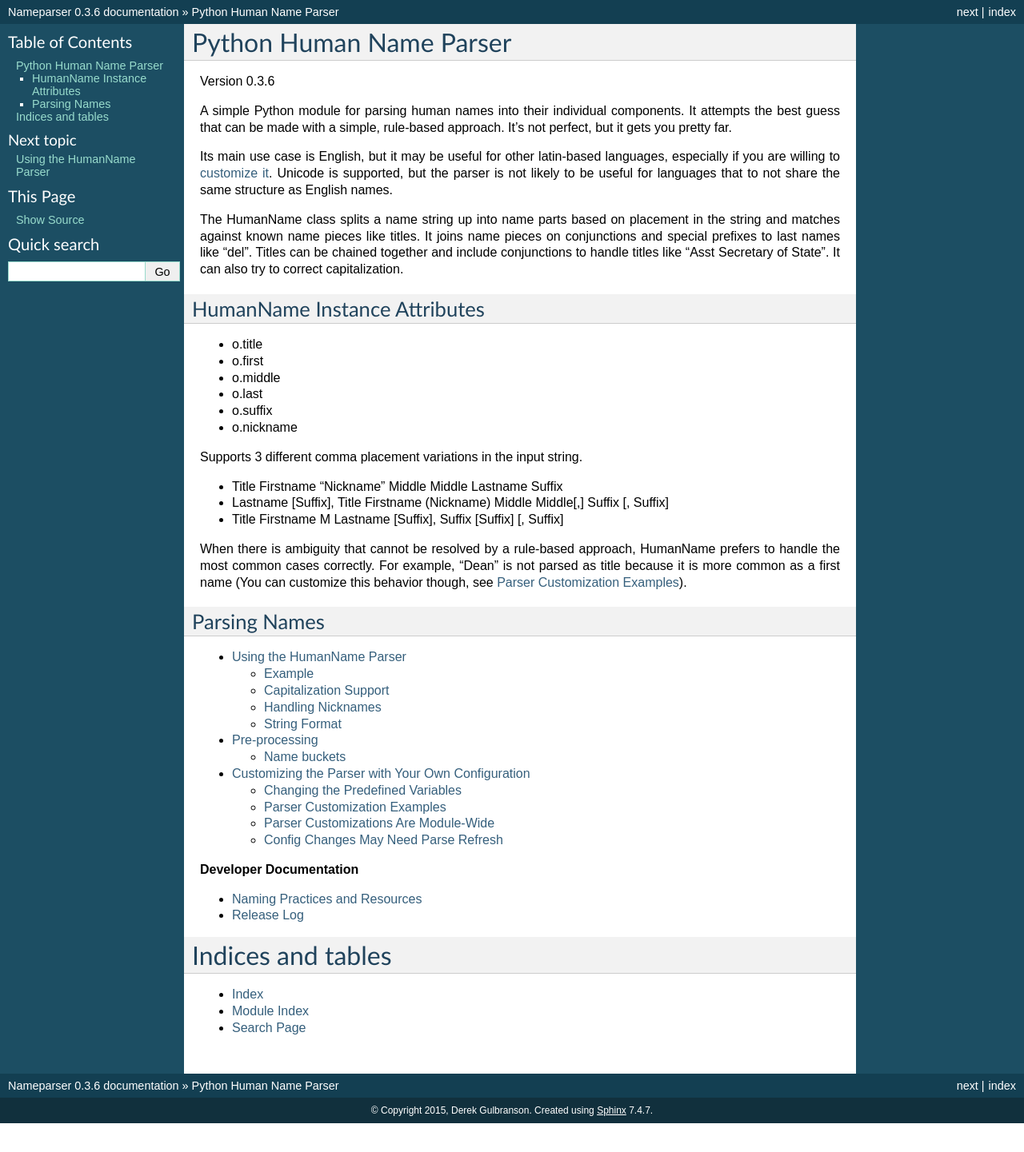
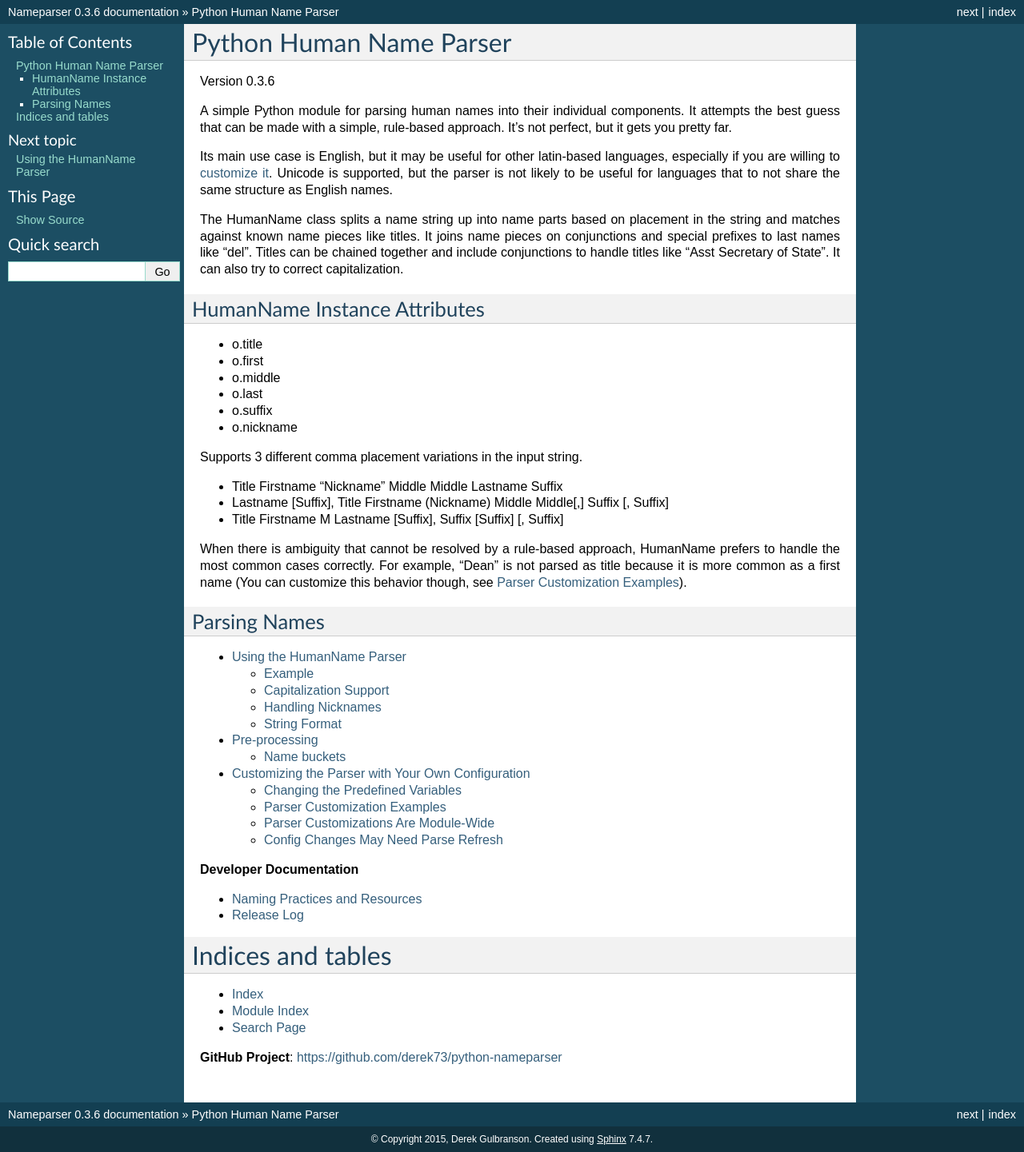
Before and after one commit to derek73/python-nameparser, a Sphinx documentation site: the page built from docs/index.rst, in a window 1280 px wide. Shown: the whole page at 80% size. Built offline with Sphinx 7.4.7, drawn with Linux system fonts in a browser that asks for light colours; pages that are not in the unit, such as notebooks, are missing from menus; before the commit the page ends 1405 px from its top, so only the background shows below that.

Commit message:
add github link

```diff
--- a/docs/index.rst
+++ b/docs/index.rst
@@ -79,3 +79,6 @@
 * :ref:`genindex`
 * :ref:`modindex`
 * :ref:`search`
+
+
+**GitHub Project**: https://github.com/derek73/python-nameparser
```
